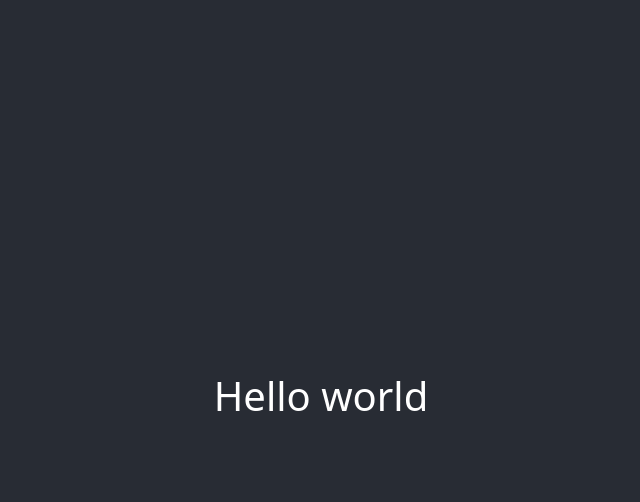
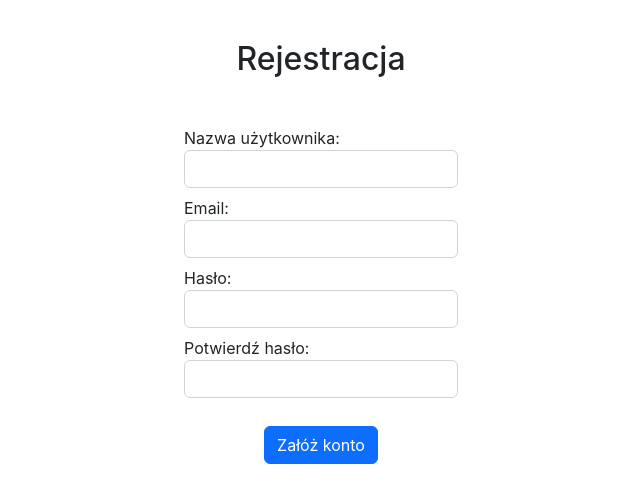
Before and after one commit to AngelikaKulbacka/fakturyVAT-frontend, a React (Create React App) app in the folder faktury-vat/: page /rejestracja in a window 1280 px wide. Shown: the top 502 px of the page, without its empty margins (319-959 px from the left). Built offline with nearby package versions, Linux system fonts and the light colour scheme.

Commit message:
rejestracja

```diff
--- a/faktury-vat/src/App.js
+++ b/faktury-vat/src/App.js
@@ -1,12 +1,17 @@
-import logo from './logo.svg';
-import './App.css';
+import React from 'react';
+import 'bootstrap/dist/css/bootstrap.min.css';
+import RegisterForm from './Components/RegisterForm';
+import { BrowserRouter as Router, Routes, Route } from "react-router-dom";
 
 function App() {
   return (
     <div className="App">
-      <header className="App-header">
-        <h1> Hello world </h1>
-      </header>
+
+      <Router>
+        <Routes>
+          <Route exact path="/rejestracja" element={<RegisterForm />} />
+        </Routes>
+      </Router>
     </div>
   );
 }
--- /dev/null
+++ b/faktury-vat/src/Components/RegisterForm.jsx
@@ -0,0 +1,77 @@
+import React, { useState } from 'react';
+import axios from 'axios';
+import 'bootstrap/dist/css/bootstrap.min.css';
+import { Form, Button } from 'react-bootstrap';
+import validator from 'validator';
+
+
+const RegisterForm = () => {
+  const [formData, setFormData] = useState({
+    username: '',
+    password: '',
+    confirmPassword: '',
+    email: ''
+  });
+  const [isEmailValid, setIsEmailValid] = useState(false);
+  const [isFormSubmitted, setIsFormSubmitted] = useState(false);
+
+  const handleEmailChange = (event) => {
+    const { name, value } = event.target;
+    setFormData({ ...formData, [name]: value });
+    setIsEmailValid(validator.isEmail(value));
+  };
+
+  const handleInputChange = (event) => {
+    const { name, value } = event.target;
+    setFormData({ ...formData, [name]: value });
+  };
+
+  const handleSubmit = async (event) => {
+    event.preventDefault();
+    setIsFormSubmitted(true);
+    if (isEmailValid) {
+      try {
+        const response = await axios.post('http://localhost:8080/register', formData);
+        // obsługa odpowiedzi z API
+      } catch (error) {
+        // obsługa błędów zapytania HTTP
+      }
+    }
+  };
+
+  return (
+    <div className="d-flex flex-column align-items-center">
+        <h2 style={{ padding: '40px' }}>Rejestracja</h2>
+        <Form onSubmit={handleSubmit} className="w-50 d-flex flex-column align-items-center">
+            <Form.Group>
+                <Form.Label>
+                    Nazwa użytkownika:
+                    <Form.Control type="text" name="username" value={formData.username} onChange={handleInputChange} />
+                </Form.Label>
+            </Form.Group>
+            <Form.Group>
+                <Form.Label>
+                    Email:
+                    <Form.Control type="email" name="email" value={formData.email} onChange={handleEmailChange} />
+                    {isFormSubmitted && !isEmailValid && <div style={{ color: 'red' }}>Niepoprawny format emaila</div>}
+                </Form.Label>
+            </Form.Group>
+            <Form.Group>
+                <Form.Label>
+                    Hasło:
+                    <Form.Control type="password" name="password" value={formData.password} onChange={handleInputChange} />
+                </Form.Label>
+            </Form.Group>
+            <Form.Group>
+                <Form.Label>
+                    Potwierdź hasło:
+                    <Form.Control type="password" name="confirmPassword" value={formData.confirmPassword} onChange={handleInputChange} />
+                </Form.Label>
+            </Form.Group>
+            <Button type="submit" style={{ margin: '20px' }}>Załóż konto</Button>
+        </Form>
+    </div>
+  );
+};
+
+export default RegisterForm;
--- a/faktury-vat/src/index.js
+++ b/faktury-vat/src/index.js
@@ -1,18 +1,11 @@
 import React from 'react';
-import ReactDOM from 'react-dom/client';
+import ReactDOM from 'react-dom';
+import App from './App';
 import './index.css';
-import App from './App';
-import reportWebVitals from './reportWebVitals';
-import 'bootstrap/dist/css/bootstrap.min.css';
 
-const root = ReactDOM.createRoot(document.getElementById('root'));
-root.render(
+ReactDOM.render(
   <React.StrictMode>
     <App />
-  </React.StrictMode>
+  </React.StrictMode>,
+  document.getElementById('root')
 );
-
-// If you want to start measuring performance in your app, pass a function
-// to log results (for example: reportWebVitals(console.log))
-// or send to an analytics endpoint. Learn more: https://bit.ly/CRA-vitals
-reportWebVitals();
```
Also changed, not shown: faktury-vat/package.json (+12 -1 lines), faktury-vat/src/Components/RegistrationForm.jsx (deleted, +0 -50 lines), 2 other files (tests, documents, lock files or other folders).
